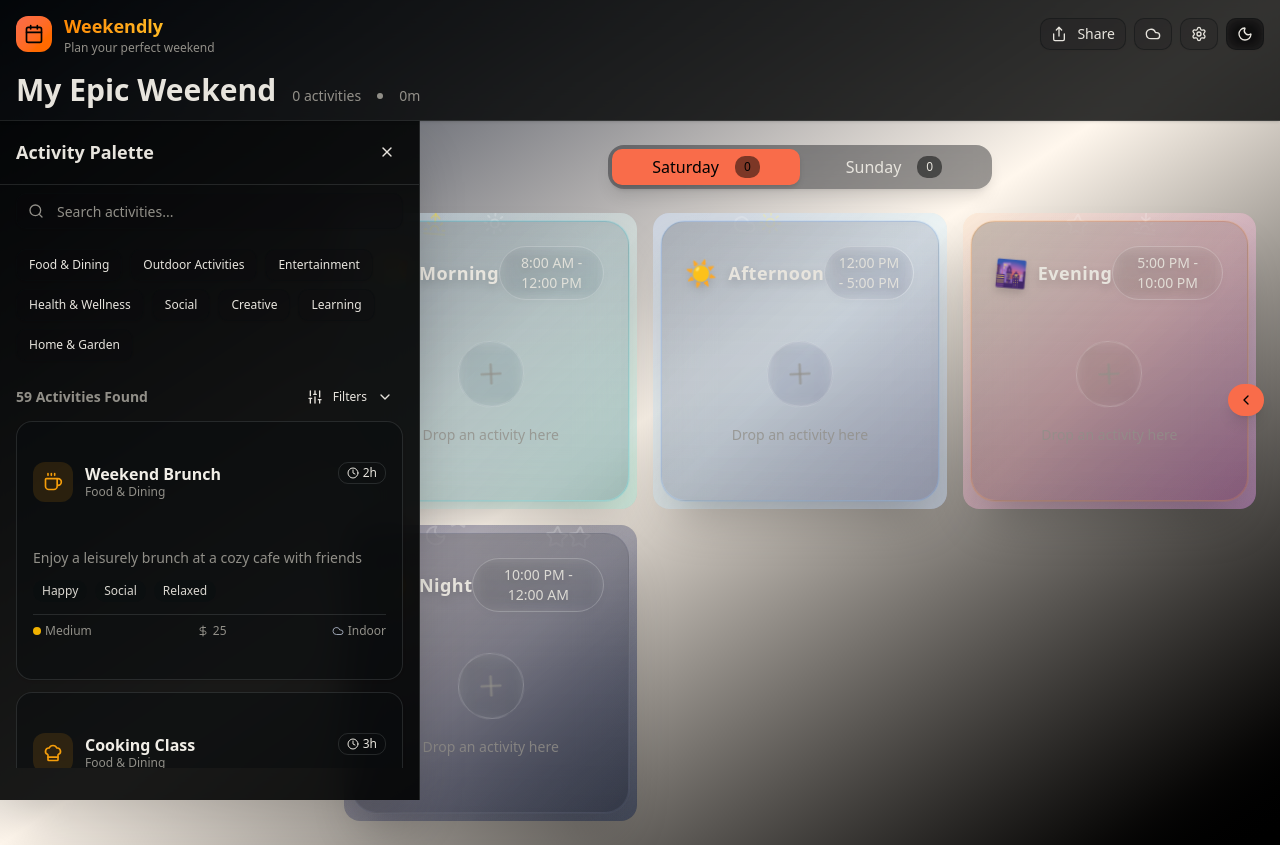
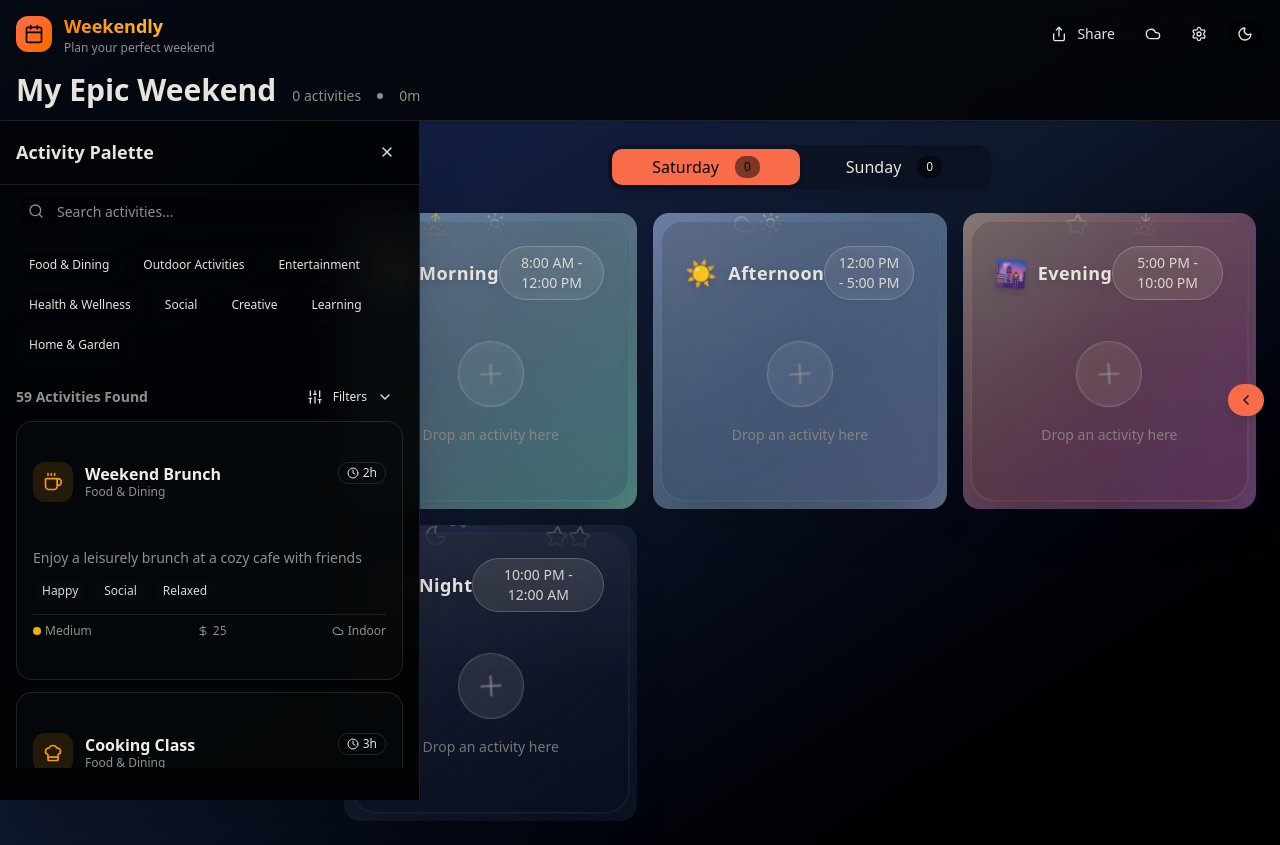
Before and after one commit to LogicalGuy77/weekendly-atlan, a React (Vite) app: page / in a window 1280 px wide. Built offline with nearby package versions, Linux system fonts and the light colour scheme.

Commit message:
feat: update background gradients in loading and main view for enhanced visual appeal

```diff
--- a/src/components/WeekendView.tsx
+++ b/src/components/WeekendView.tsx
@@ -268,7 +268,7 @@ export const WeekendView: React.FC = () => {
   // Loading and Error States
   if (activitiesLoading || scheduleLoading) {
     return (
-      <div className="flex items-center justify-center min-h-screen bg-beige-50 dark:bg-gray-900">
+      <div className="flex items-center justify-center min-h-screen bg-gradient-to-br from-orange-50 via-amber-50 to-yellow-50 dark:from-blue-950 dark:via-slate-900 dark:to-black">
         <div className="text-center">
           <div className="animate-spin rounded-full h-12 w-12 border-b-2 border-primary mx-auto mb-4"></div>
           <p className="text-muted-foreground">Crafting your weekend...</p>
@@ -302,7 +302,7 @@ export const WeekendView: React.FC = () => {
       onDragStart={handleDragStart}
       onDragEnd={handleDragEnd}
     >
-      <div className="min-h-screen bg-gradient-to-br from-beige-50 via-orange-50 to-amber-50 dark:from-gray-900 dark:to-black">
+      <div className="min-h-screen bg-gradient-to-br from-orange-50 via-amber-50 to-yellow-50 dark:from-blue-950 dark:via-slate-900 dark:to-black">
         <header className="border-b bg-background/80 dark:bg-background/80 backdrop-blur-lg sticky top-0 z-50 shadow-sm">
           <div className="container mx-auto px-4 py-3">
             <div className="flex items-center justify-between">
```
